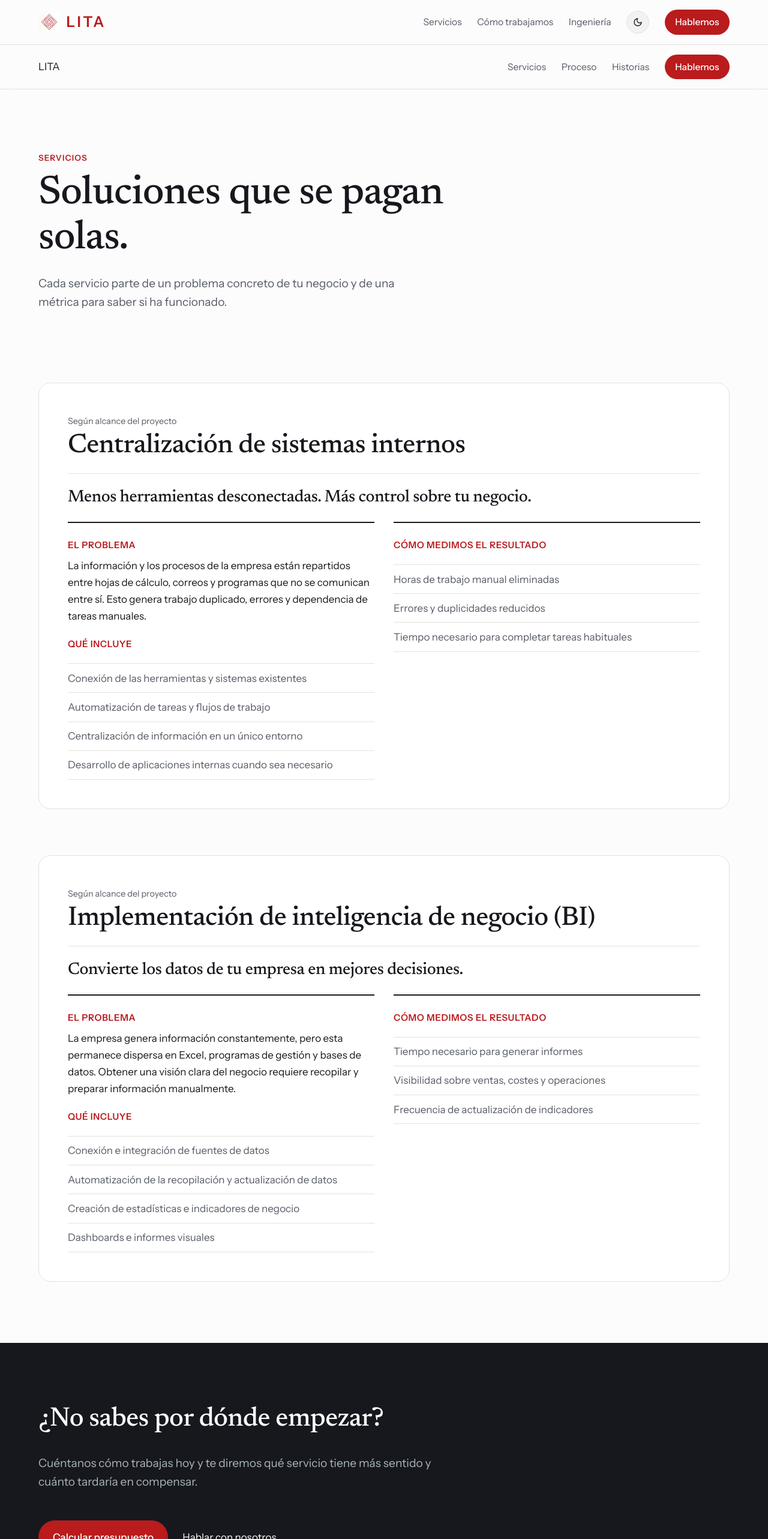
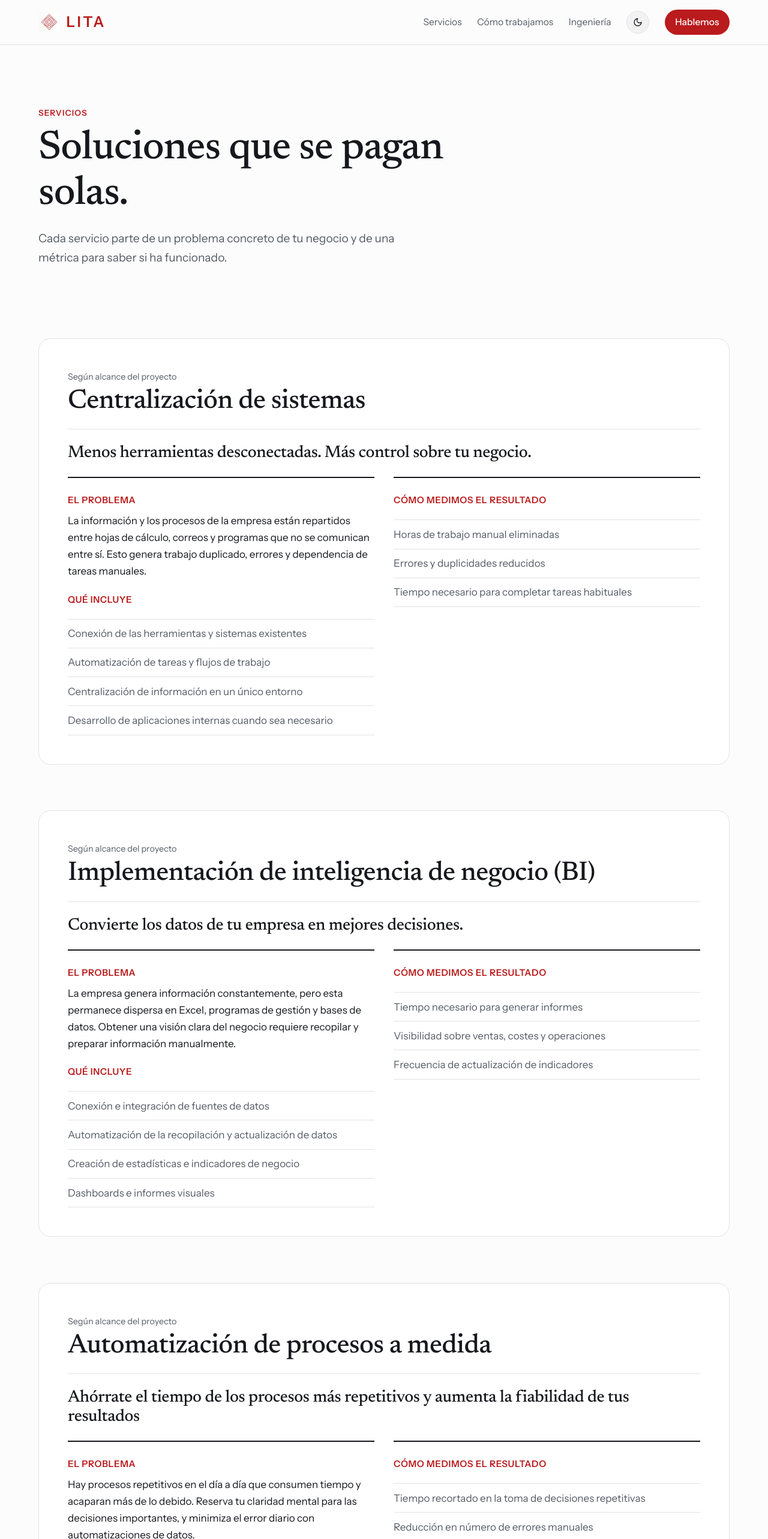
Before and after one commit to WattWozy/LITA, a Next.js app: page /calculadora in a window 1280 px wide. Shown: the top 2566 px of the page at 60% size. Built offline with nearby package versions, Linux system fonts and the light colour scheme.

Commit message:
chore: fixing text and duplicated services header

```diff
--- a/app/calculadora/page.tsx
+++ b/app/calculadora/page.tsx
@@ -11,21 +11,6 @@ export const metadata: Metadata = {
 export default function ServiciosPage() {
   return (
     <>
-      <header className="nav">
-        <Link href="/" className="brand">
-          {site.name}
-        </Link>
-        <nav>
-          <Link href="/servicios" aria-current="page">
-            Servicios
-          </Link>
-          <Link href="/#proceso">Proceso</Link>
-          <Link href="/historias">Historias</Link>
-          <Link href="/#contacto" className="btn btn-small">
-            Hablemos
-          </Link>
-        </nav>
-      </header>
 
       <main>
         <section className="section">
--- a/app/page.tsx
+++ b/app/page.tsx
@@ -71,8 +71,7 @@ export default function Home() {
         <section className="hero">
           <div className="hero-text">
             <h1>
-              Tecnología con la cercanía de quien te conoce por tu
-              nombre.
+              Tecnología para olvidarse de la tecnología.
             </h1>
             <p className="lead">
               Ayudamos a los negocios de nuestra tierra a ganar tiempo construyendo
--- a/app/site.ts
+++ b/app/site.ts
@@ -22,7 +22,7 @@ export interface Historia {
 export const servicios = [
   {
     slug: "centralizacion-sistemas",
-    nombre: "Centralización de sistemas internos",
+    nombre: "Centralización de sistemas",
     plazo: "Según alcance del proyecto",
     headline: "Menos herramientas desconectadas. Más control sobre tu negocio.",
     problema:
@@ -56,6 +56,25 @@ export const servicios = [
       "Tiempo necesario para generar informes",
       "Visibilidad sobre ventas, costes y operaciones",
       "Frecuencia de actualización de indicadores",
+    ],
+  },
+  {
+    slug: "automatización-a-medida",
+    nombre: "Automatización de procesos a medida",
+    plazo: "Según alcance del proyecto",
+    headline: "Ahórrate el tiempo de los procesos más repetitivos y aumenta la fiabilidad de tus resultados",
+    problema:
+      "Hay procesos repetitivos en el día a día que consumen tiempo y acaparan más de lo debido. Reserva tu claridad mental para las decisiones importantes, y minimiza el error diario con automatizaciones de datos.",
+    incluye: [
+      "Ingestión de datos",
+      "Definición de parámetros y resultados",
+      "Expresión del problema en un algoritmo/ecuación",
+      "Resultado en forma de acción",
+    ],
+    metricas: [
+      "Tiempo recortado en la toma de decisiones repetitivas",
+      "Reducción en número de errores manuales",
+      "Aumento en decisiones tomadas por ciclo",
     ],
   },
 ];
```
